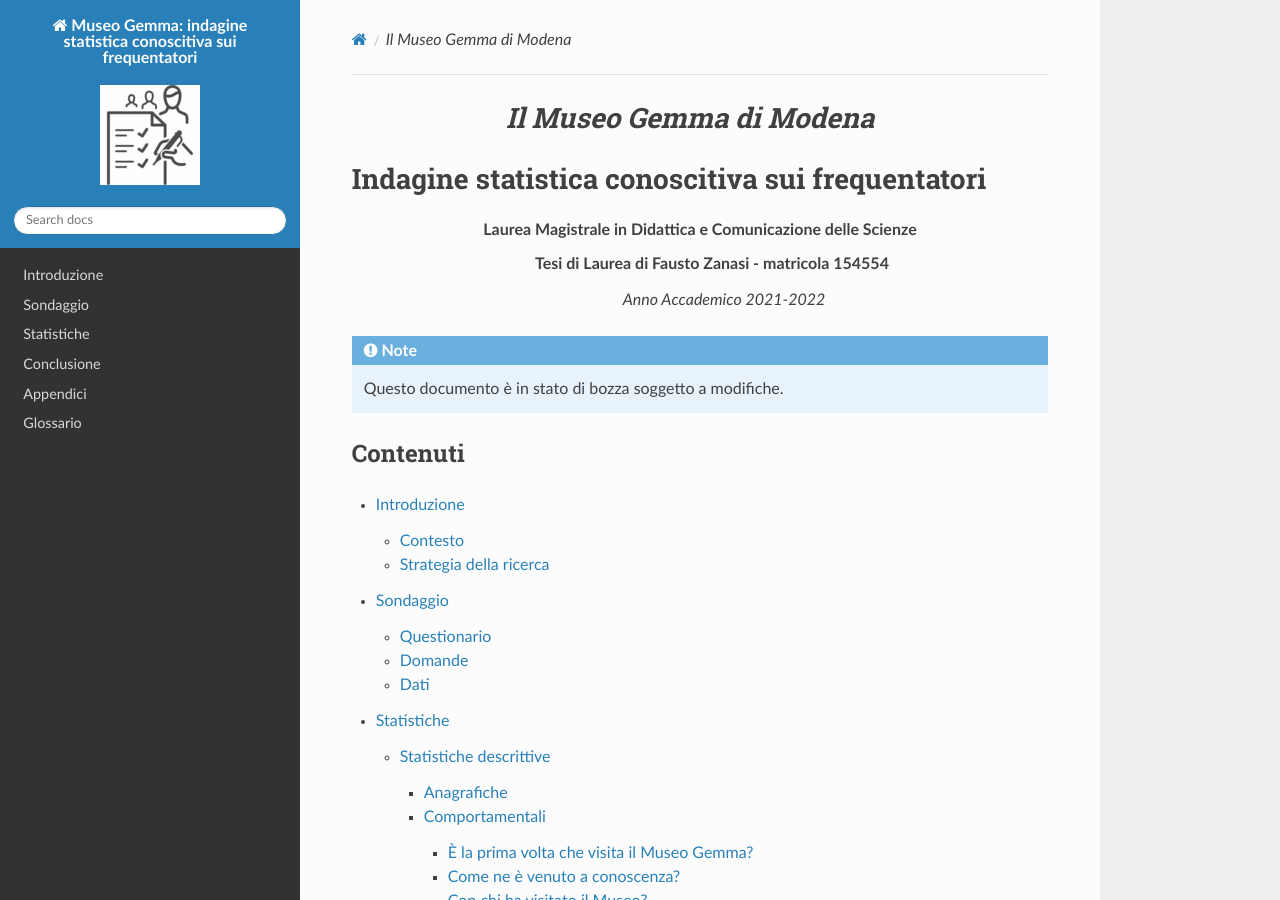
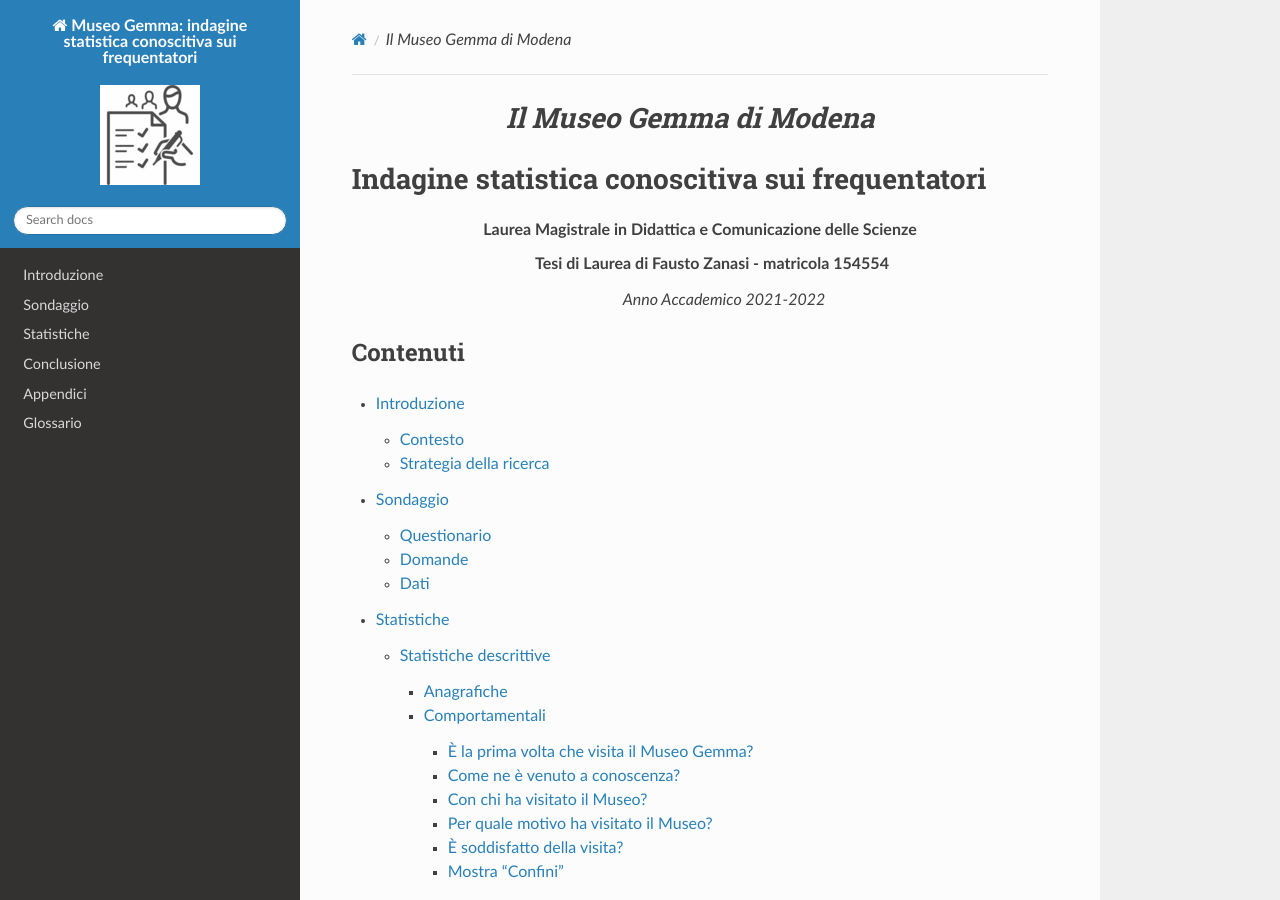
Before and after one commit to falistra/zanasi-tesi-gemma, a Sphinx documentation site: the page built from docs/source/index.rst, in a window 1280 px wide and 900 px high. Built offline with Sphinx 7.4.7 and the Read the Docs theme 2.0.0, drawn with Linux system fonts in a browser that asks for light colours.

Commit message:
mdn to home

```diff
--- a/docs/source/index.rst
+++ b/docs/source/index.rst
@@ -17,9 +17,6 @@
  **Tesi di Laurea di Fausto Zanasi - matricola 154554**
    *Anno Accademico 2021-2022*
 
-.. note::
-
-   Questo documento è in stato di bozza soggetto a modifiche.
 
 .. rst-class:: left
 
--- a/docs/source/sample/dati.rst
+++ b/docs/source/sample/dati.rst
@@ -2,6 +2,11 @@ Dati
 ====
 
 I dati raccolti sono `qui <https://docs.google.com/spreadsheets/d/e/2PACX-1vSe8__fQMlVJUIHbq0ZhmFRRKPciwpyn2143rwuVfQLAunZxw1JnAweUB9_j2xhPNGCDyLnZ9GOcQh6/pub?gid=0&single=true&output=csv/>`_
+
+`quiZ <https://docs.google.com/spreadsheets/d/18EM5SIXbfYODk7V7t7M4sygY2crB45ye/edit?usp=sharing&ouid=113012737281263986240&rtpof=true&sd=true>`_
+
+
+`quiZZ <https://docs.google.com/spreadsheets/d/156wGzmv-CcBKVLJ5iqu0jk8e7jxJndlR_HS9MliQ6Vs/edit?usp=sharing>`_
 
 Sono organizzati in forma matriciale:
 una tabella con una riga per ogni questionario compilato e una colonna per ogni domanda.
```
